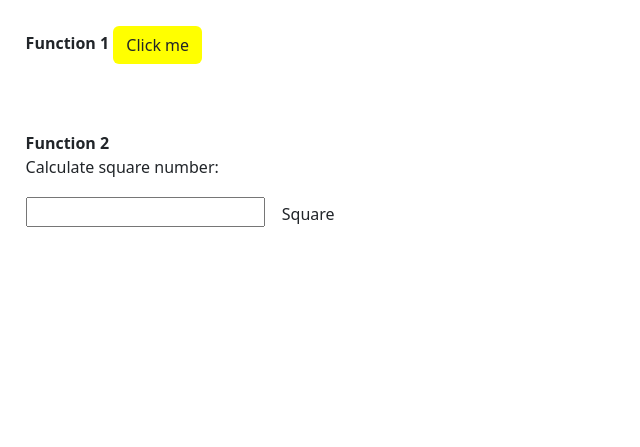
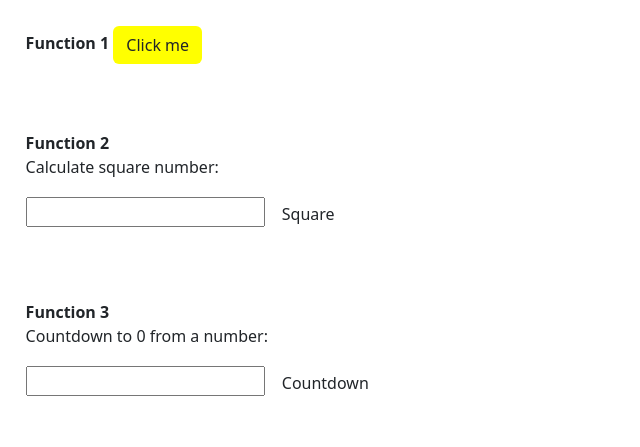
Before and after one commit to felixfinkOU/homework5, a plain HTML site: page index.html in a window 1280 px wide. Shown: the whole page, without its empty margins (0-640 px from the left). Drawn offline with nearby package versions, Linux system fonts and the light colour scheme.

Commit message:
added function 3

```diff
--- a/index.html
+++ b/index.html
@@ -21,6 +21,15 @@
       </div>
       <p id="placeholder2"></p>
     </div>
+    <div style="padding:2%;">
+      <b>Function 3</b>
+      <p>Countdown to 0 from a number:</p>
+      <div>
+        <input type="text" name="countdownID" id="countdownID">
+        <button class="btn" onclick='countdown()'>Countdown</button>
+      </div>
+      <p id="placeholder3"></p>
+    </div>
     <script src="https://cdn.jsdelivr.net/npm/bootstrap@5.2.2/dist/js/bootstrap.bundle.min.js" integrity="sha384-OERcA2EqjJCMA+/3y+gxIOqMEjwtxJY7qPCqsdltbNJuaOe923+mo//f6V8Qbsw3" crossorigin="anonymous"></script>
     <script>
       function writeValue() {
@@ -31,6 +40,15 @@
         parseInt(num);
         document.getElementById('placeholder2').innerHTML = num*num;
       }
+      function countdown() {
+        let num = document.querySelector("#countdownID").value;
+        parseInt(num);
+        let result = "";
+        for (let i = num; i >= 0; i--) {
+          result += i.toString() + " ";
+        }
+        document.getElementById('placeholder3').innerHTML = result;
+      }
     </script>
   </body>
 </html>
```
